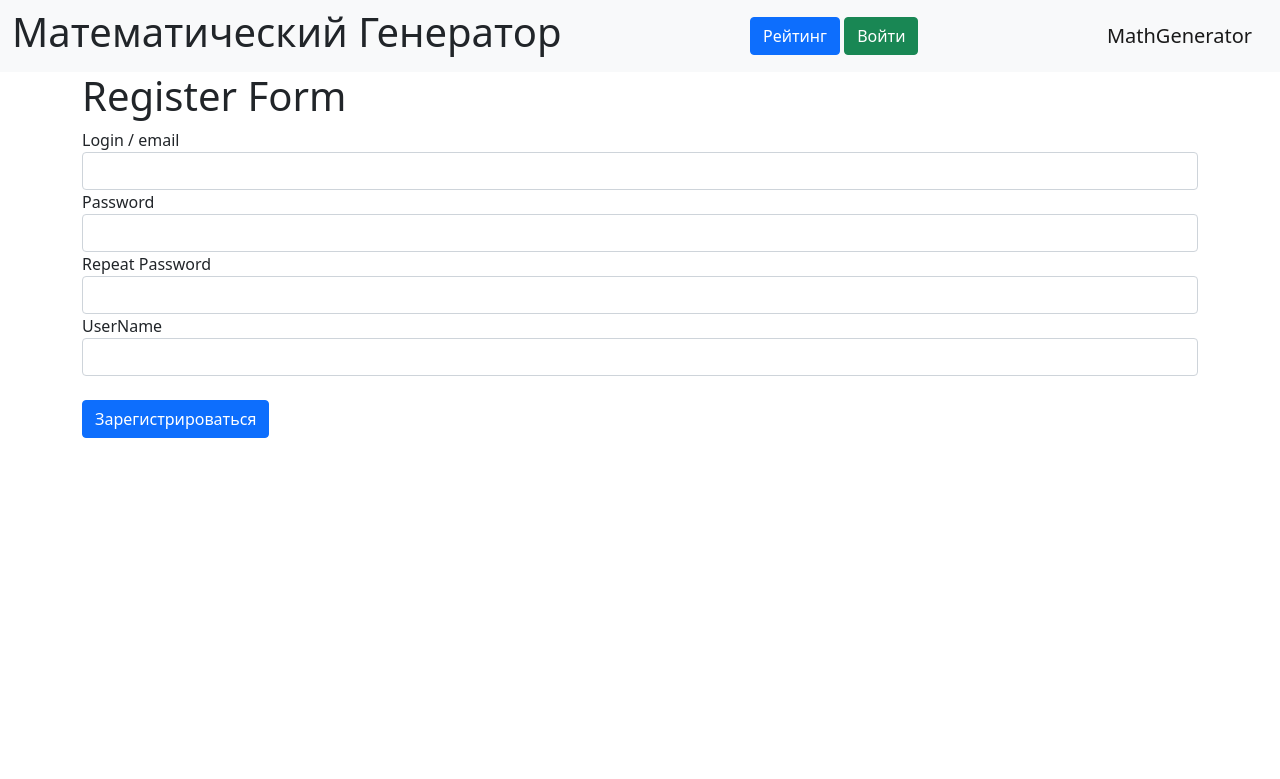
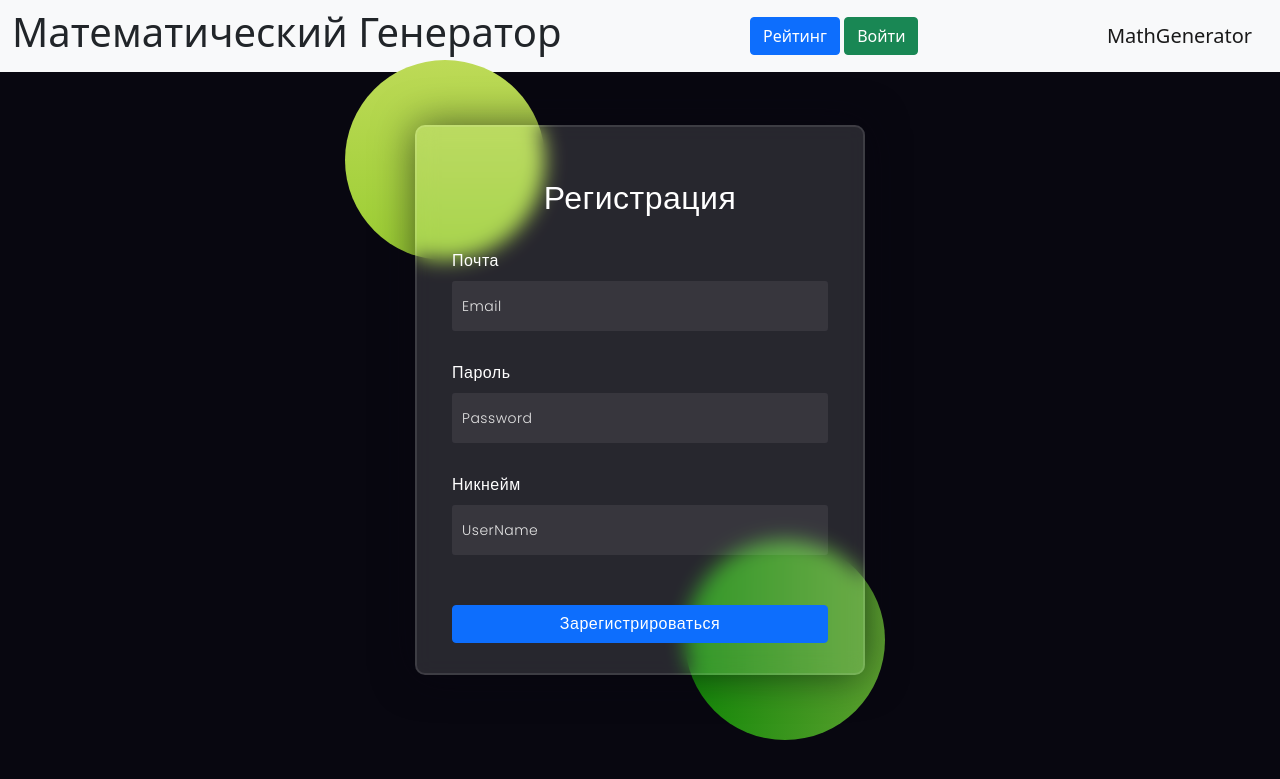
Before and after one commit to tiboga/hackathon, a Flask app: page /registration in a window 1280 px wide. Shown: the top 779 px of the page. Run offline with Flask 3, Linux system fonts and the light colour scheme.

Commit message:
Изменение дизайна страницы регистрации пользователя

```diff
--- a/main.py
+++ b/main.py
@@ -57,7 +57,25 @@ def registration():
     if current_user.is_authenticated:
         flash('Вы уже вошли в аккаунт!', 'danger')
         return redirect('/')
-    form = RegisterForm()
+    if request.method == 'POST':
+        email = request.form['email']
+        password = request.form['password']
+        username = request.form['username']
+        db_sess = db_session.create_session()
+        usernames_in_bd = db_sess.query(User).filter(User.username == username).first()
+        emails_in_bd = db_sess.query(User).filter(User.login == email).first()
+        if not usernames_in_bd and not emails_in_bd:
+            user = User(login=email, username=username, count_points=0)
+            user.set_password(password)
+            db_sess.add(user)
+            db_sess.commit()
+            return redirect('/')
+        else:
+            pass
+    return render_template('register_page.html', title='Регистрация')
+
+
+'''    form = RegisterForm()
     if form.validate_on_submit():
         db_sess = db_session.create_session()
         usernames_in_bd = db_sess.query(User).filter(User.username == form.username.data).first()
@@ -70,7 +88,7 @@ def registration():
             return redirect('/')
         else:
             pass
-    return render_template("register_page.html", title="Регистрация", form=form)
+    return render_template("register_page.html", title="Регистрация", form=form)'''
 
 
 @app.route("/profile")
--- a/templates/login_page.html
+++ b/templates/login_page.html
@@ -143,7 +143,7 @@ a{
     </div>
     <form method="post" action="/login">
         <h3>Логин</h3>
-        <label for="" class="form-label"></label>
+        <label for="" class="form-label">Почта</label>
         <input placeholder="Email" name="username">
 
         <label for="" class="form-label">Пароль</label>
--- a/templates/register_page.html
+++ b/templates/register_page.html
@@ -2,48 +2,158 @@
 
 {% block content %}
 
-<h1>Register Form</h1>
+<head>
 
-<form action="" method="post">
-    {{ form.hidden_tag() }}
+    <link rel="preconnect" href="https://fonts.gstatic.com">
+    <link rel="stylesheet" href="https://cdnjs.cloudflare.com/ajax/libs/font-awesome/5.15.4/css/all.min.css">
+    <link href="https://fonts.googleapis.com/css2?family=Poppins:wght@300;500;600&display=swap" rel="stylesheet">
+    <style media="screen">
+      *,
+*:before,
+*:after{
+    padding: 0;
+    margin: 0;
+    box-sizing: border-box;
+}
+body{
+    background-color: #080710;
+}
+.background{
+    width: 430px;
+    height: 520px;
+    position: absolute;
+    transform: translate(-50%,-50%);
+    left: 50%;
+    top: 50%;
+}
+.background .shape{
+    height: 200px;
+    width: 200px;
+    position: absolute;
+    border-radius: 50%;
+}
+.shape:first-child{
+    background: linear-gradient(
+        #bdda57,
+        #9acd32
+    );
+    left: -80px;
+    top: -80px;
+}
+.shape:last-child{
+    background: linear-gradient(
+        to right,
+        #138808,
+        #5da130
+    );
+    right: -30px;
+    bottom: -80px;
+}
+form{
+    height: 550px;
+    width: 450px;
+    background-color: rgba(255,255,255,0.13);
+    position: absolute;
+    transform: translate(-50%,-50%);
+    top: 50%;
+    left: 50%;
+    border-radius: 10px;
+    backdrop-filter: blur(10px);
+    border: 2px solid rgba(255,255,255,0.1);
+    box-shadow: 0 0 40px rgba(8,7,16,0.6);
+    padding: 50px 35px;
+}
+form *{
+    font-family: 'Poppins',sans-serif;
+    color: #ffffff;
+    letter-spacing: 0.5px;
+    outline: none;
+    border: none;
+}
+form h3{
+    font-size: 32px;
+    font-weight: 500;
+    line-height: 42px;
+    text-align: center;
+}
 
-        {{ form.login.label }}
-        {{ form.login(class="form-control", type="email") }}
-        {% for error in form.login.errors %}
-            <div class="alert alert-danger" role="alert">
-                {{ error }}
-            </div>
-        {% endfor %}
+label{
+    display: block;
+    margin-top: 30px;
+    font-size: 16px;
+    font-weight: 500;
+}
+input{
+    display: block;
+    height: 50px;
+    width: 100%;
+    background-color: rgba(255,255,255,0.07);
+    border-radius: 3px;
+    padding: 0 10px;
+    margin-top: 8px;
+    font-size: 14px;
+    font-weight: 300;
+}
+::placeholder{
+    color: #e5e5e5;
+}
+button{
+    margin-top: 50px;
+    width: 100%;
+    background-color: #ffffff;
+    color: #080710;
+    padding: 15px 0;
+    font-size: 18px;
+    font-weight: 600;
+    border-radius: 5px;
+    cursor: pointer;
+}
+a{
 
-        {{ form.password.label }}
-        {{ form.password(class="form-control", type="password") }}
-        {% for error in form.password.errors %}
-            <div class="alert alert-danger" role="alert">
-                {{ error }}
-            </div>
-        {% endfor %}
+}
+.social{
+  margin-top: 30px;
+  display: flex;
+}
+.social div{
+  background: red;
+  width: 150px;
+  border-radius: 3px;
+  padding: 5px 10px 10px 5px;
+  background-color: rgba(255,255,255,0.27);
+  color: #eaf0fb;
+  text-align: center;
+}
+.social div:hover{
+  background-color: rgba(255,255,255,0.47);
+}
+.social .fb{
+  margin-left: 25px;
+}
+.social i{
+  margin-right: 4px;
+}
 
+    </style>
+</head>
+<body>
+    <div class="background">
+        <div class="shape"></div>
+        <div class="shape"></div>
+    </div>
+    <form method="post" action="/registration">
+        <h3>Регистрация</h3>
+        <label for="" class="form-label">Почта</label>
+        <input placeholder="Email" name="email">
 
-        {{ form.repeat_password.label }}
-        {{ form.repeat_password(class="form-control", type="password") }}
-        {% for error in form.repeat_password.errors %}
-            <div class="alert alert-danger" role="alert">
-                {{ error }}
-            </div>
-        {% endfor %}
+        <label for="" class="form-label">Пароль</label>
+        <input placeholder="Password" name="password">
 
+        <label for="" class="form-label">Никнейм</label>
+        <input placeholder="UserName" name="username">
 
-        {{ form.username.label }}
-        {{ form.username(class="form-control") }}
-        {% for error in form.username.errors %}
-            <div class="alert alert-danger" role="alert">
-                {{ error }}
-            </div>
-        {% endfor %}
-    <br/>
-
-    <div>{{ form.submit(type="submit", class="btn btn-primary", value="Зарегистрироваться") }}</div>
-
-</form>
+        <button type="submit" class="btn btn-primary">Зарегистрироваться</button>
+    </form>
+</body>
 
 {% endblock %}
```
Also changed, not shown: db/main.db.
